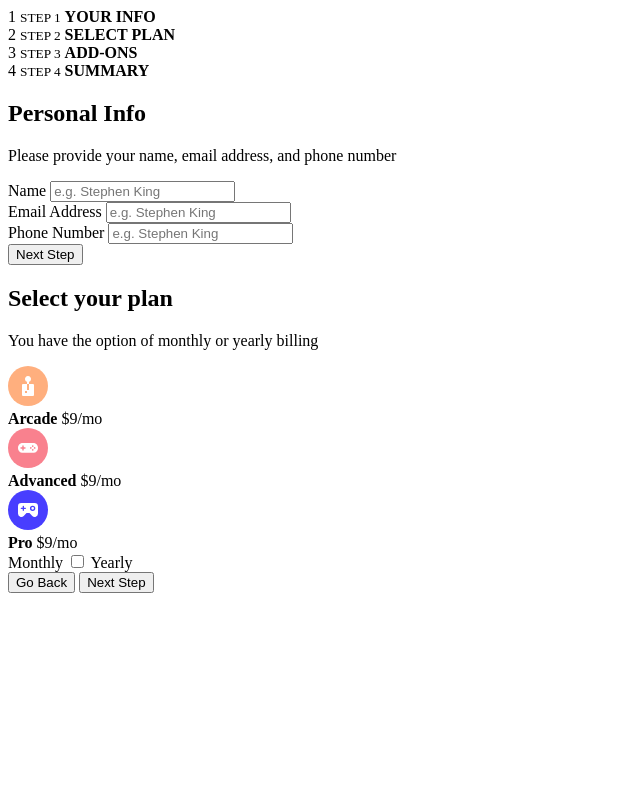
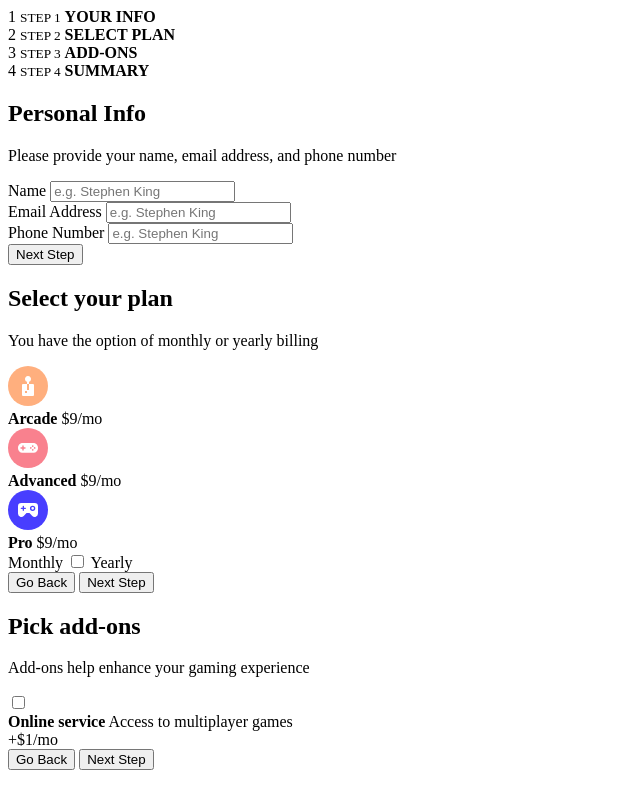
Before and after one commit to markanthonyjc/multi-step-form, a website: page index.html in a window 1280 px wide. Shown: the whole page, without its empty margins (0-640 px from the left). Drawn offline with Linux system fonts and the light colour scheme.

Commit message:
Add step for pick add-ons
In progress

```diff
--- a/index.html
+++ b/index.html
@@ -97,6 +97,36 @@
                 </button>
             </footer>
         </div>
+        <div id="step-3" class="subscription__step-card">
+            <header class="subscription__step-card-header">
+                <h1>Pick add-ons</h1>
+                <p>Add-ons help enhance your gaming experience</p>
+            </header>
+            <div class="subscription__step-card-add-ons">
+                <div class="subscription__step-add-on">
+                    <input id="online-service" type="checkbox" class="control-add-on">
+                    <div class="subscription__step-add-on-details">
+                        <span><strong>Online service</strong></span>
+                        <span>Access to multiplayer games</span>
+                    </div>
+                    <span class="price">+$1/mo</span>
+                </div>
+                <div class="subscription__step-add-on">
+
+                </div>
+                <div class="subscription__step-add-on">
+
+                </div>
+            </div>
+            <footer class="subscription__step-card-footer">
+                <button id="backStepPA" type="button" class="subscription__step-card-button subscription__step-card-button--back">
+                    <span>Go Back</span>
+                </button>
+                <button id="nextStepPA" type="button" class="subscription__step-card-button subscription__step-card-button--next">
+                    <span>Next Step</span>
+                </button>
+            </footer>
+        </div>
     </section>
 </main>
 </body>
```
